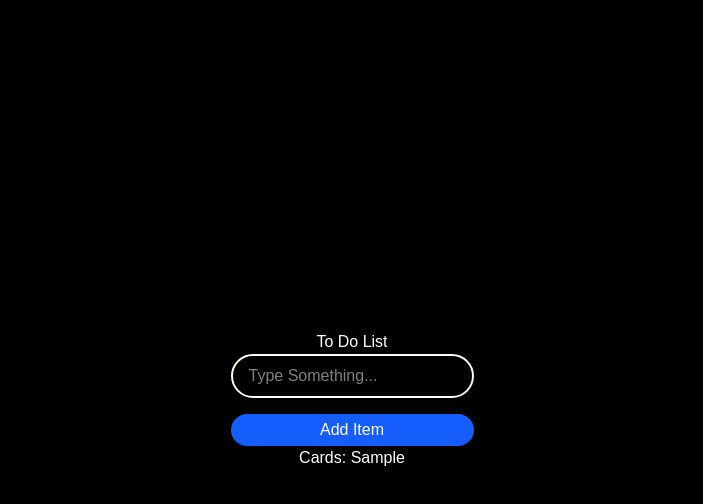
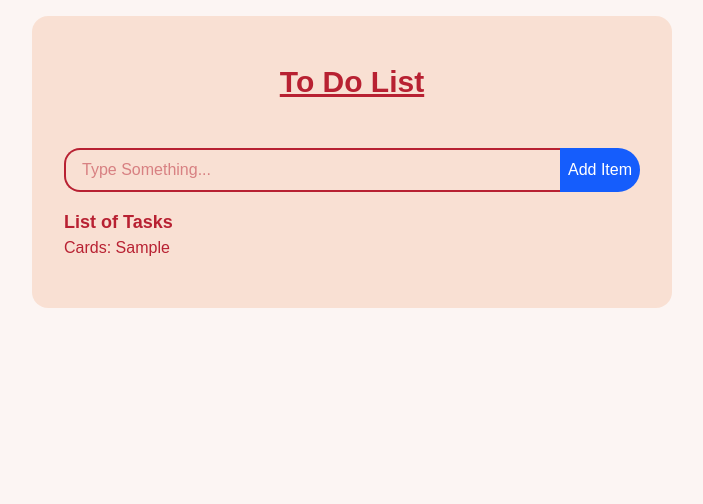
Before and after one commit to pushpendersingh97/life_with_push, a Next.js app: page /todolist in a window 1280 px wide. Both pictures are taken after typing "Sample" into the empty fields and a click on the button "Add Item". Shown: the top 504 px of the page, without its empty margins (288-991 px from the left). Built offline with nearby package versions, Linux system fonts and the light colour scheme.

Commit message:
To Do List add and remove items

```diff
--- a/src/app/(projects)/todolist/_components/Cards.tsx
+++ /dev/null
@@ -1,9 +0,0 @@
-const Cards = ({
-  item,
-}: Readonly<{
-  item: string;
-}>) => {
-  return <div>Cards: {item}</div>;
-};
-
-export default Cards;
--- /dev/null
+++ b/src/app/(projects)/todolist/_components/TodoCards.tsx
@@ -0,0 +1,13 @@
+const TodoCards = ({
+  item,
+  removeItem,
+  index,
+}: Readonly<{
+  item: string;
+  index: number;
+  removeItem: (index: number) => void;
+}>) => {
+  return <div onClick={() => removeItem(index)}>Cards: {item}</div>;
+};
+
+export default TodoCards;
--- a/src/app/(projects)/todolist/page.tsx
+++ b/src/app/(projects)/todolist/page.tsx
@@ -1,36 +1,48 @@
 'use client';
 import { useState } from 'react';
-import Cards from './_components/Cards';
+import TodoCards from './_components/TodoCards';
 import Button from '@/components/Button';
 
 const ToDoList = () => {
   const [inputTxt, setInputTxt] = useState<string>('');
   const [toDoList, setToDoList] = useState<string[]>([]);
 
-  const addItem = () => {
+  const addItem = (e: React.FormEvent<HTMLFormElement>) => {
+    e.preventDefault();
     setToDoList((prev) => [...prev, inputTxt]);
     setInputTxt('');
   };
 
+  const removeItem = (index: number) => {
+    const updatedArr = [...toDoList];
+    updatedArr.splice(index, 1);
+    setToDoList(updatedArr);
+  };
+
   return (
-    <div className="flex justify-center items-center flex-col min-h-screen bg-black text-white">
-      <div className="flex">To Do List</div>
-      <div className="flex flex-col">
+    <div className="flex items-center flex-col min-h-screen bg-[#F6DED850] text-[#B82132]">
+      <div className="px-8 py-12 bg-[#F2B28C50] my-4 rounded-2xl w-1/2">
+        <div className="text-3xl font-bold text-center mb-12 underline">To Do List</div>
+        <form onSubmit={addItem}>
+          <div className="flex w-full">
             <input
               type="text"
               name="inputTxt"
               id="inputTxt"
               value={inputTxt}
               onChange={(e) => setInputTxt(e.target.value)}
-          className="border-2 border-amber-50 px-4 py-2 rounded-full"
+              className="border-2 border-r-0 px-4 py-2 rounded-l-2xl grow-2 focus:outline-none"
               placeholder="Type Something..."
             />
-        <Button buttonText="Add Item" onClick={addItem} type="submit" className="mt-4" />
+            <Button buttonText="Add Item" type="submit" className="rounded-l-2xl" />
           </div>
-      <div className="flex">
-        {toDoList.map((item, index) => (
-          <Cards key={index} item={item} />
-        ))}
+        </form>
+        <div className="flex flex-col mt-4">
+          <span className="font-semibold text-lg">List of Tasks</span>
+          {toDoList.length === 0 && <span>No Records Found...</span>}
+          {toDoList.length > 0 &&
+            toDoList.map((item, index) => <TodoCards key={index} item={item} index={index} removeItem={removeItem} />)}
+        </div>
       </div>
     </div>
   );
--- a/src/components/Button.tsx
+++ b/src/components/Button.tsx
@@ -8,7 +8,7 @@ const Button = ({
   buttonText: string | undefined;
   type: 'submit' | 'reset' | 'button' | undefined;
   disabled?: boolean | undefined;
-  onClick: React.MouseEventHandler<HTMLButtonElement>;
+  onClick?: React.MouseEventHandler<HTMLButtonElement>;
   className?: string | undefined;
 }>) => {
   return (
```
Lines whose indentation alone changed are shown as unchanged.
